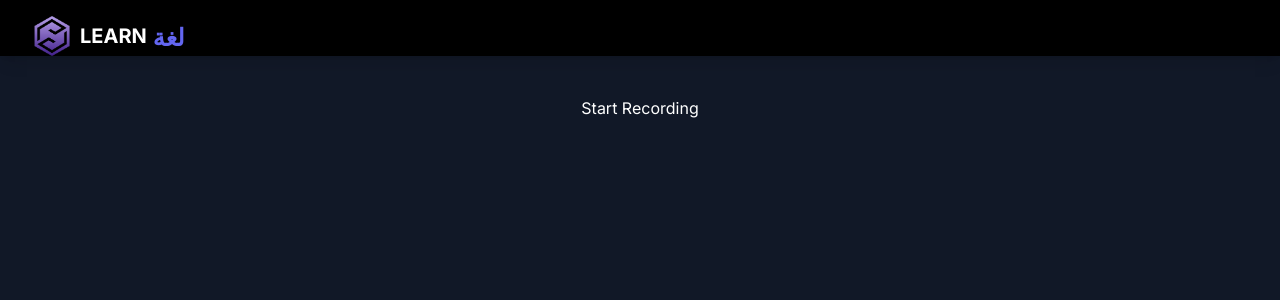
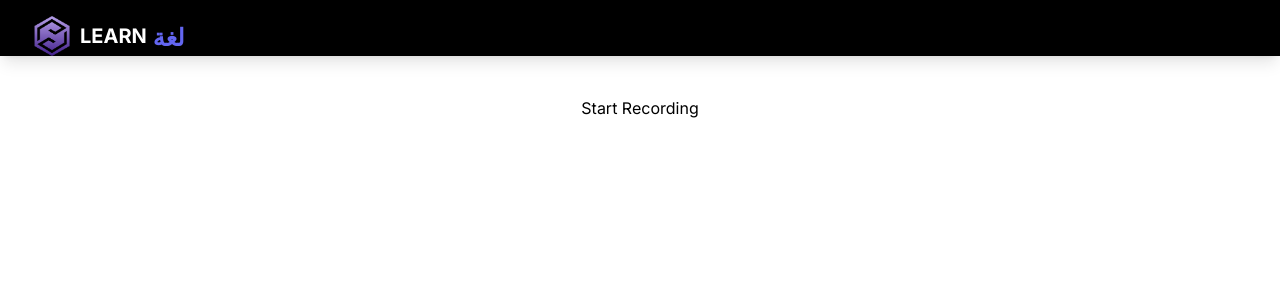
Before and after one commit to omar-t-ahmed/learn-lugha, a Next.js app: page /botInterface in a window 1280 px wide. Shown: the top 300 px of the page. Built offline with nearby package versions, Linux system fonts and the light colour scheme.

Commit message:
add translation path

```diff
--- a/package.json
+++ b/package.json
@@ -14,6 +14,7 @@
     "@emotion/styled": "^11.13.0",
     "@google-cloud/speech": "^6.7.0",
     "@google-cloud/text-to-speech": "^5.4.0",
+    "@google-cloud/translate": "^8.5.0",
     "@mui/material": "^5.16.7",
     "@radix-ui/react-accordion": "^1.2.0",
     "axios": "^1.7.5",
--- /dev/null
+++ b/src/app/api/translate/route.ts
@@ -0,0 +1,30 @@
+import { NextResponse } from 'next/server';
+import { TextToSpeechClient } from '@google-cloud/text-to-speech';
+import Translate from '@google-cloud/translate';
+
+interface TranslationRequest {
+  text: string;
+  targetLanguage: string;
+}
+
+interface TextToSpeechRequest {
+  text: string;
+  languageCode?: string;
+  voiceName?: string;
+  audioEncoding?: 'MP3' | 'LINEAR16' | 'OGG_OPUS';
+}
+
+// Translation Route
+export async function POST(req: Request): Promise<NextResponse> {
+  const { text, targetLanguage } = await req.json() as TranslationRequest;
+
+  // Create a new Translation client using v2 API
+  const translateClient = new Translate.v2.Translate({
+    keyFilename: process.env.GOOGLE_APPLICATION_CREDENTIALS!,
+  });
+
+  // Translate the text
+  const [translatedText] = await translateClient.translate(text, targetLanguage);
+
+  return NextResponse.json({ translatedText });
+}
--- a/src/app/botInterface/page.tsx
+++ b/src/app/botInterface/page.tsx
@@ -55,7 +55,7 @@ const ConversationApp = () => {
                 setTimeout(() => {
                     mediaRecorder.stop();
                     setIsRecording(false);
-                }, 5000); // Increase to 5 seconds
+                }, 3000); // Increase to 5 seconds
             })
             .catch(error => {
                 setIsRecording(false);
@@ -64,7 +64,7 @@ const ConversationApp = () => {
     };
 
     return (
-        <div>
+        <div className='bg-white text-black'>
             <MaxWidthWrapper className="py-10 flex flex-col justify-between items-center">
                 <button onClick={startRecording} disabled={isRecording}>
                     {isRecording ? 'Recording...' : 'Start Recording'}
@@ -72,8 +72,8 @@ const ConversationApp = () => {
 
                 {transcription && (
                     <div className='py-5'>
-                        <h2>Transcription:</h2>
-                        <p>{transcription}</p>
+                        <h2 className='text-3xl py-5 text-center'>Transcription:</h2>
+                        <p className='text-3xl'>{transcription}</p>
                     </div>
                 )}
             </MaxWidthWrapper>
--- a/src/app/globals.css
+++ b/src/app/globals.css
@@ -73,9 +73,10 @@
     text-wrap: balance;
   }
 }
+
 body {
   color: white;
-  background: rgb(17, 24, 39); /* Tailwind's 'gray-900' */
+  background: white; /* Tailwind's 'gray-900' */
   font-family: 'Roboto', sans-serif;
 }
 /* Smaller Purple Themed Button */
```
Also changed, not shown: 1 other file (tests, documents, lock files or other folders).
